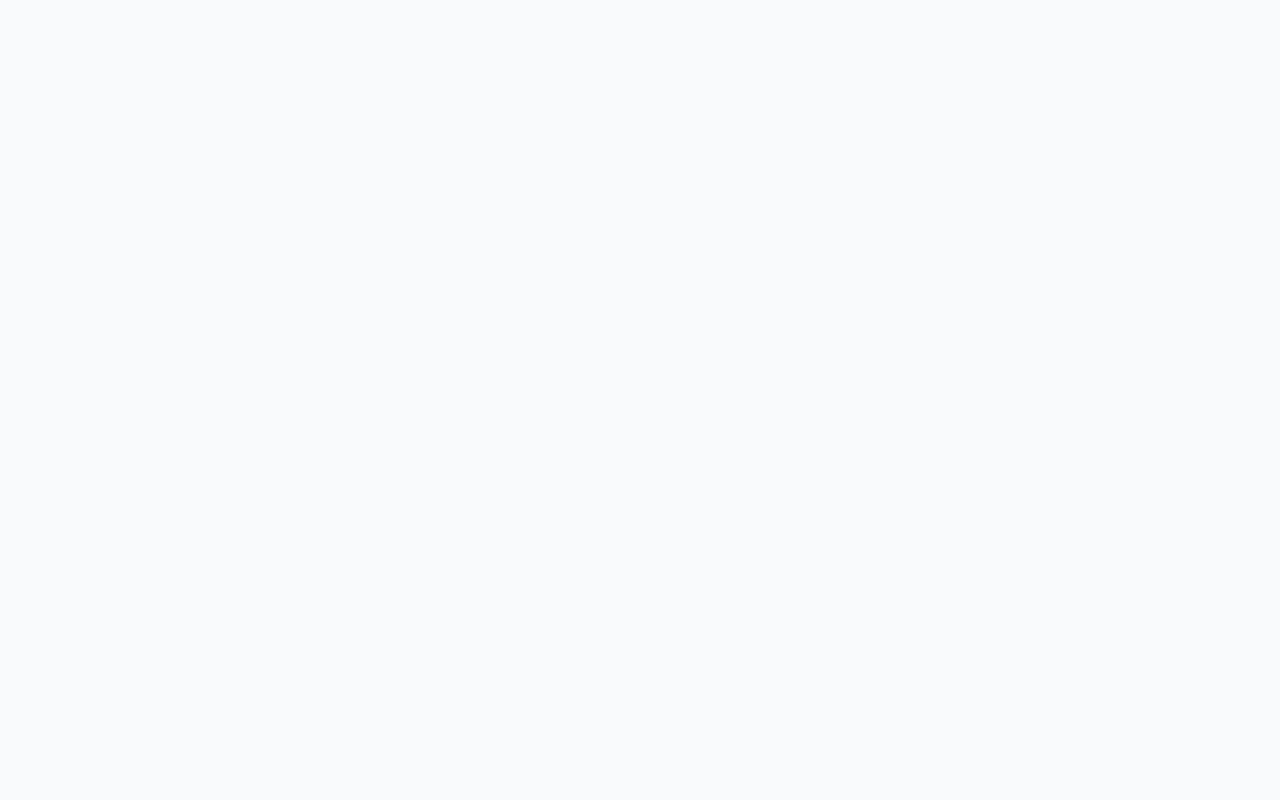
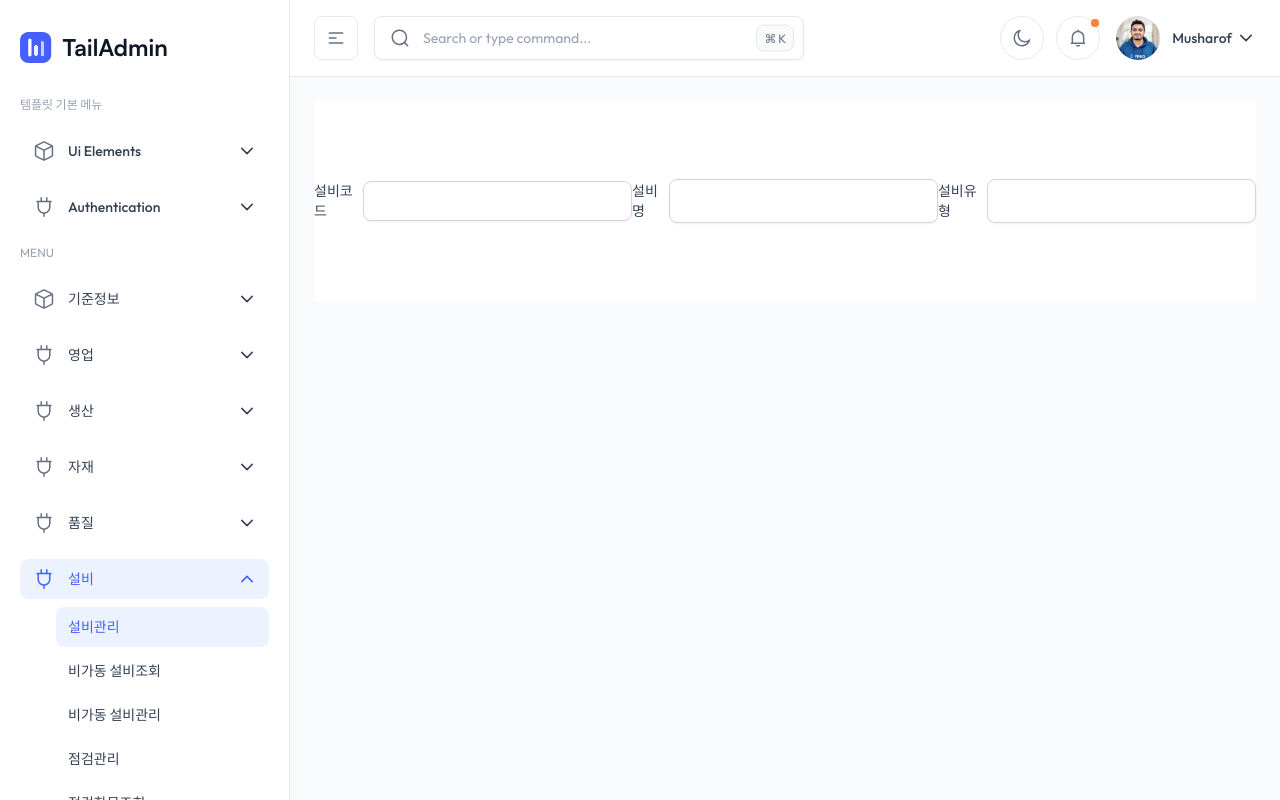
Before and after one commit to woong254/TEAM3-MES-Makgeolli, a Vue app in the folder client/: page /equipment in a window 1280 px wide. Before the commit this address had no page. Built offline with nearby package versions, Linux system fonts and the light colour scheme; what vue3-apexcharts would draw is missing.

Commit message:
방재우/메뉴-페이지-설비관리/25.09.30

```diff
--- a/client/src/components/layout/AppSidebar.vue
+++ b/client/src/components/layout/AppSidebar.vue
@@ -301,8 +301,13 @@ const menuGroups: MenuGroup[] = [
         icon: PlugInIcon,
         name: '설비',
         subItems: [
-          { name: 'Signin', path: '/signin', pro: false },
-          { name: 'Signup', path: '/signup', pro: false },
+          { name: '설비관리', path: '/equipment', pro: false },
+          { name: '비가동 설비조회', path: '/', pro: false },
+          { name: '비가동 설비관리', path: '/', pro: false },
+          { name: '점검관리', path: '/', pro: false },
+          { name: '점검항목조회', path: '/', pro: false },
+          { name: '수리관리', path: '/signup', pro: false },
+          { name: '수리이력조회', path: '/signup', pro: false },
         ],
       },
     ],
--- a/client/src/router/index.ts
+++ b/client/src/router/index.ts
@@ -31,7 +31,7 @@ const router = createRouter({
       },
     },
     {
-      path: '/form-elements',
+      path: '/form_elements',
       name: 'Form Elements',
       component: () => import('../views/Forms/FormElements.vue'),
       meta: {
@@ -39,7 +39,7 @@ const router = createRouter({
       },
     },
     {
-      path: '/basic-tables',
+      path: '/basic_tables',
       name: 'Basic Tables',
       component: () => import('../views/Tables/BasicTables.vue'),
       meta: {
@@ -47,12 +47,12 @@ const router = createRouter({
       },
     },
     {
-      path: '/line-chart',
+      path: '/line_chart',
       name: 'Line Chart',
       component: () => import('../views/Chart/LineChart/LineChart.vue'),
     },
     {
-      path: '/bar-chart',
+      path: '/bar_chart',
       name: 'Bar Chart',
       component: () => import('../views/Chart/BarChart/BarChart.vue'),
     },
@@ -116,7 +116,7 @@ const router = createRouter({
     },
 
     {
-      path: '/error-404',
+      path: '/error_404',
       name: '404 Error',
       component: () => import('../views/Errors/FourZeroFour.vue'),
       meta: {
@@ -140,6 +140,14 @@ const router = createRouter({
         title: 'Signup',
       },
     },
+    {
+      path: '/equipment',
+      name: 'equipment',
+      component: () => import('../views/Department/equipment/test.vue'),
+      meta: {
+        title: 'equipment',
+      },
+    },
   ],
 })
 
--- a/client/src/views/Department/equipment/test.vue
+++ b/client/src/views/Department/equipment/test.vue
@@ -0,0 +1,43 @@
+<template>
+  <AdminLayout>
+    <div class="container-box">
+      <form action="" class="flex flex-nowrap h-50">
+        <button
+          type="button"
+          class="inline-flex items-center justify-center font-medium gap-2 rounded-lg transition"
+        ></button>
+        <label class="m-auto block text-sm font-medium text-gray-700 dark:text-gray-400">
+          설비코드
+        </label>
+        <input
+          type="text"
+          class="dark:bg-dark-900 h-10 w-70 m-auto rounded-lg border border-gray-300 bg-transparent px-4 py-2.5 text-sm text-gray-800 shadow-theme-xs placeholder:text-gray-400 focus:border-brand-300 focus:outline-hidden focus:ring-3 focus:ring-brand-500/10 dark:border-gray-700 dark:bg-gray-900 dark:text-white/90 dark:placeholder:text-white/30 dark:focus:border-brand-800"
+        />
+        <label class="m-auto block text-sm font-medium text-gray-700 dark:text-gray-400">
+          설비명
+        </label>
+        <input
+          type="text"
+          class="dark:bg-dark-900 h-11 w-70 m-auto rounded-lg border border-gray-300 bg-transparent px-4 py-2.5 text-sm text-gray-800 shadow-theme-xs placeholder:text-gray-400 focus:border-brand-300 focus:outline-hidden focus:ring-3 focus:ring-brand-500/10 dark:border-gray-700 dark:bg-gray-900 dark:text-white/90 dark:placeholder:text-white/30 dark:focus:border-brand-800"
+        />
+        <label class="m-auto block text-sm font-medium text-gray-700 dark:text-gray-400">
+          설비유형
+        </label>
+        <input
+          type="text"
+          class="dark:bg-dark-900 h-11 w-70 m-auto rounded-lg border border-gray-300 bg-transparent px-4 py-2.5 text-sm text-gray-800 shadow-theme-xs placeholder:text-gray-400 focus:border-brand-300 focus:outline-hidden focus:ring-3 focus:ring-brand-500/10 dark:border-gray-700 dark:bg-gray-900 dark:text-white/90 dark:placeholder:text-white/30 dark:focus:border-brand-800"
+        />
+      </form>
+    </div>
+  </AdminLayout>
+</template>
+
+<script setup>
+import AdminLayout from '@/components/layout/AdminLayout.vue'
+</script>
+
+<style scoped>
+.container-box {
+  background: white;
+}
+</style>
```
